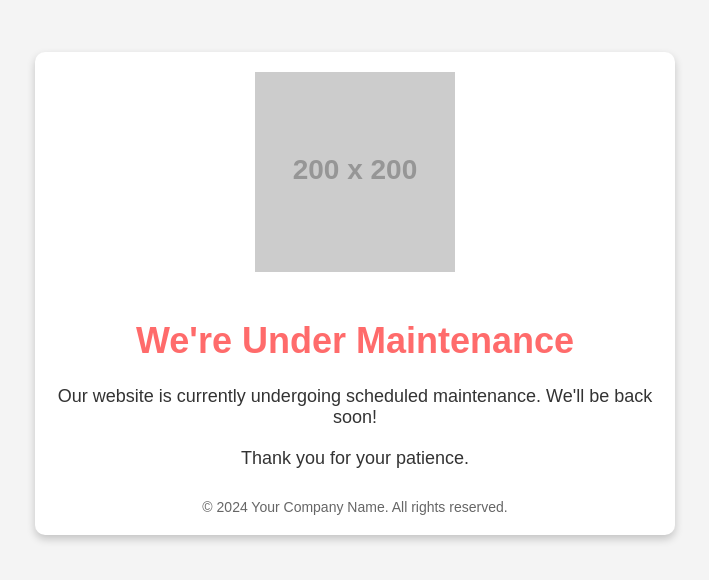
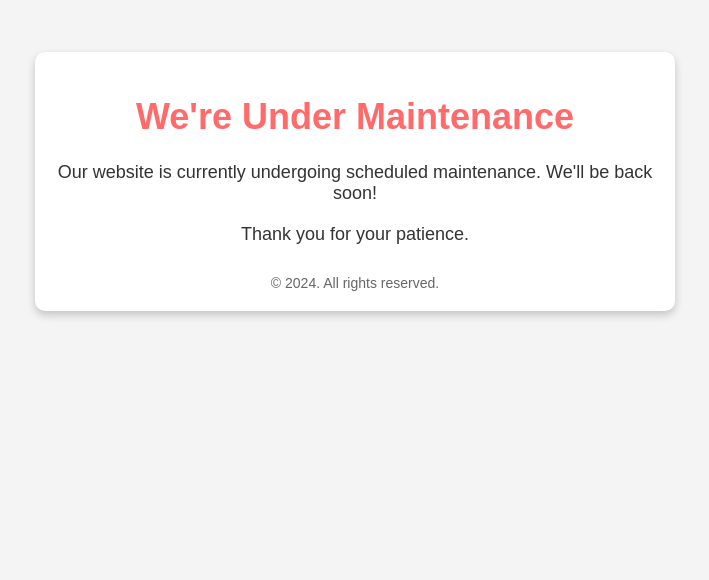
Before and after one commit to omarlebda/mohamed, a plain HTML site: page index.html in a window 1280 px wide. Shown: the part 106-686 px from the top of the page, without its empty margins (285-994 px from the left). Drawn offline with Linux system fonts and the light colour scheme; placeholder pictures from the web are drawn by us.

Commit message:
Update index.html

```diff
--- a/index.html
+++ b/index.html
@@ -42,12 +42,12 @@
 </head>
 <body>
     <div class="container">
-        <img class="logo" src="https://via.placeholder.com/200" alt="Logo">
+
         <h1>We're Under Maintenance</h1>
         <p>Our website is currently undergoing scheduled maintenance. We'll be back soon!</p>
         <p>Thank you for your patience.</p>
         <footer>
-            &copy; 2024 Your Company Name. All rights reserved.
+            &copy; 2024. All rights reserved.
         </footer>
     </div>
 </body>
```
